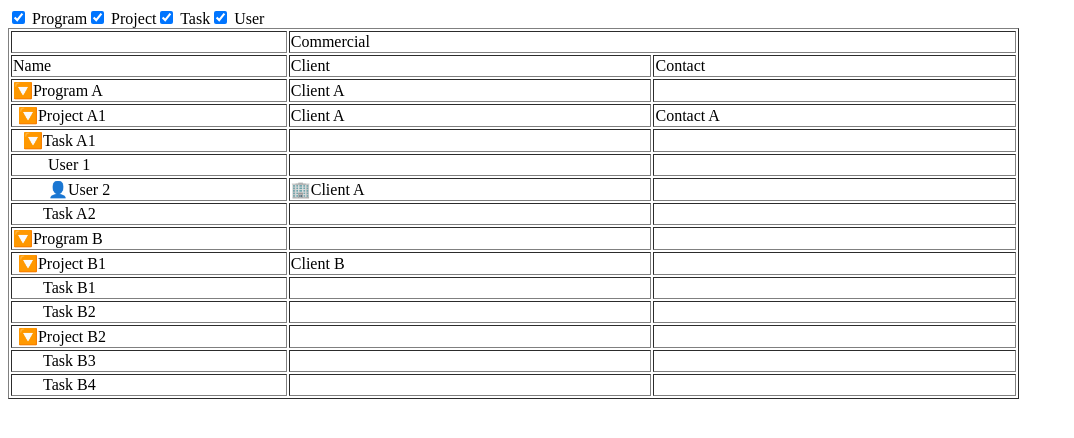
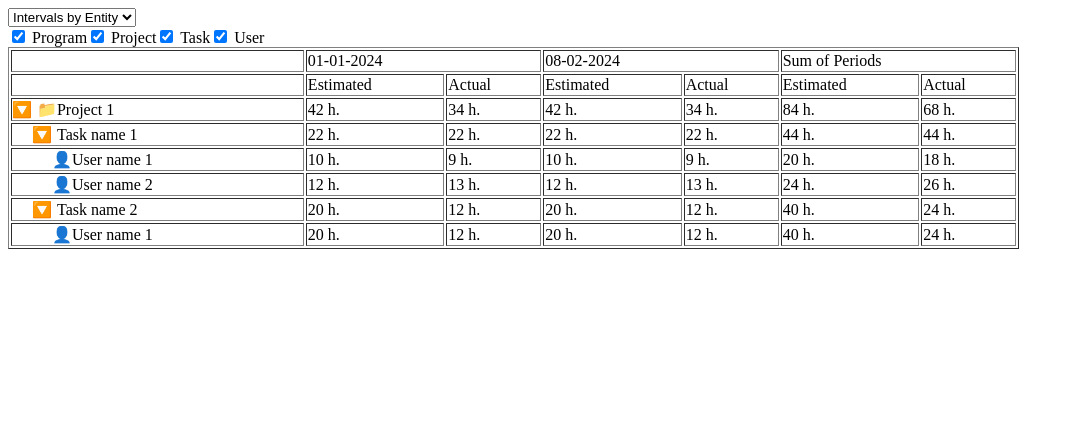
Before and after one commit to itm-platform/Resource-Analysis, a plain HTML site: page flexibleTable.html in a window 1280 px wide. Shown: the whole page, without its empty margins (0-1074 px from the left). Drawn offline with Linux system fonts and the light colour scheme.

Commit message:
new in-data column grouping

```diff
--- a/flexibleTable.html
+++ b/flexibleTable.html
@@ -17,49 +17,65 @@
 </head>
 
 <body>
-
-    <div id="filtersDiv"></div>
+    <div id="filtersDiv">
+        <!-- Dropdown for selecting the data file -->
+        <select id="dataFileSelector">
+            <option value="intervalsByEntity">Intervals by Entity</option>
+            <option value="TotalsByEntity">Totals by Entity</option>
+        </select>
+    </div>
     <div id="tableContainer" style="width: 80%;"></div>
 
     <script type="module">
         import { FlexibleTable } from './flexibleTable.js';
         import { FilterManager } from './filterManager.js';
-        import data from './dataSamples/flexibleTableDataSample.js';
 
-        document.addEventListener('DOMContentLoaded', () => {
-            let options = {
-                columns: [
-                    {
-                        group: "Name",
-                        columns: [
-                            { field: "name", display: true, title: "Name", type: "string", width: "70px" }
-                        ]
-                    },
-                    {
-                        group: "Commercial",
-                        columns: [
-                            { field: "client", display: true, title: "Client", type: "string", width: "100px" },
-                            { field: "contact", display: true, title: "Contact", type: "string", width: "100px" }
-                        ]
-                    }
-                ],
-                filters: {
-                    rowFilters: { Program: true, Project: true, Task: true, User: true },
-                    // Column filters can be added in the future
-                }
-            };
+        const dataFileSelector = document.getElementById('dataFileSelector');
+        let currentDataModule = './dataSamples/intervalsByEntity.js'; // Default data module
 
+        // Initialize FilterManager outside the data loading function
+        let options = {
+            filters: {
+                rowFilters: { Program: true, Project: true, Task: true, User: true },
+            }
+        };
 
-            let filterManager = new FilterManager('filtersDiv', filters => { }, options.filters.rowFilters);
-            let flexibleTable = new FlexibleTable('tableContainer', data, filterManager.filters, options.columns);
+        let filterManager = new FilterManager('filtersDiv', filters => {}, options.filters.rowFilters);
+        let flexibleTable;
+
+        document.addEventListener('DOMContentLoaded', async () => {
+            await loadDataAndInitializeTable(currentDataModule);
+
+            dataFileSelector.addEventListener('change', async (event) => {
+                const selectedOption = event.target.value;
+                currentDataModule = `./dataSamples/${selectedOption}.js`;
+                await loadDataAndInitializeTable(currentDataModule);
+            });
+        });
+
+        async function loadDataAndInitializeTable(dataModulePath) {
+            const { default: data } = await import(dataModulePath);
+
+            // Clear existing content in the tableContainer
+            const tableContainer = document.getElementById('tableContainer');
+            while (tableContainer.firstChild) {
+                tableContainer.removeChild(tableContainer.firstChild);
+            }
+
+            // Reuse filterManager and only reset if necessary
+            // This place is where you might want to update or reset filters based on new data
+
+            // Initialize or reinitialize the FlexibleTable as needed
+            flexibleTable = new FlexibleTable('tableContainer', data, filterManager.filters);
 
             filterManager.onFilterChangeCallback = (filters) => {
                 flexibleTable.updateFilters(filters);
             };
-        });
+        }
     </script>
 
 </body>
 
 
+
 </html>
--- a/flexibleTable.js
+++ b/flexibleTable.js
@@ -1,10 +1,9 @@
 // flexibleTable.js
 export class FlexibleTable {
-    constructor(containerId, data, filters = {}, columns = []) {
+    constructor(containerId, dataset, filters = {}) {
         this.container = document.getElementById(containerId);
-        this.data = data;
+        this.dataset = dataset; // The entire new dataset including groups and rows
         this.filters = filters;
-        this.columns = columns; // New: Column definitions
         this.generateTable();
     }
 
@@ -20,127 +19,74 @@ export class FlexibleTable {
         this.tbody = document.createElement('tbody');
         this.table.appendChild(this.tbody);
 
-        // Modify the call to renderRows to use tbody for inserting rows
-        this.renderRows(this.data);
+        // Render rows with the new data structure
+        this.renderRows(this.dataset.rows);
     }
 
     renderHeader() {
         const header = this.table.createTHead();
-        const groupRow = header.insertRow();
-        let hasGroups = false; // Flag to track if we have any groups
+        const headerRow = header.insertRow();
 
-        // Check if we have groups with more than one column
-        this.columns.forEach(group => {
-            if (group.columns.length > 1) {
-                hasGroups = true;
-            }
+        // Add an empty cell for the first column for the toggle/indentation/name
+        headerRow.insertCell();
+
+        // Iterate over each group to create headers
+        this.dataset.groups.forEach(group => {
+            const cell = headerRow.insertCell();
+            cell.textContent = group.name;
+            cell.setAttribute('colspan', group.columns.length);
         });
 
-        // Only create the group headers if we have groups with more than one column
-        if (hasGroups) {
-            this.columns.forEach(group => {
-                if (group.columns.length > 1) {
-                    const groupCell = groupRow.insertCell();
-                    groupCell.textContent = group.group;
-                    groupCell.setAttribute('colspan', group.columns.length);
-                } else {
-                    // For groups with one column, insert an empty cell to maintain structure
-                    groupRow.insertCell();
-                }
-            });
-        }
+        // Second row for individual columns
+        const columnRow = header.insertRow();
+        // Again, add an empty cell for the first column
+        columnRow.insertCell();
 
-        // Always create the individual column headers
-        const headerRow = header.insertRow();
-        this.columns.forEach(group => {
+        this.dataset.groups.forEach(group => {
             group.columns.forEach(column => {
-                if (column.display) {
-                    const cell = headerRow.insertCell();
-                    cell.textContent = column.title;
-                    cell.style.width = column.width;
-                }
+                const cell = columnRow.insertCell();
+                cell.textContent = column.name;
             });
         });
     }
 
     renderRows(items, parentRowId = '', level = 0, parentVisible = true) {
-        // Determine if an item is visible based on filters and parent visibility
-        const isVisible = (item) => {
-            let visibility = this.filters.hasOwnProperty(item.type) ? this.filters[item.type] : true;
-            return parentVisible && visibility;
-        };
-
-        const createRow = (item, index) => {
+        items.forEach((item, index) => {
+            if (!this.filters.hasOwnProperty(item.type) || this.filters[item.type]) {
                 const rowId = `${parentRowId}${index}`;
-            let row = this.tbody.insertRow(-1);
+                const row = this.tbody.insertRow();
                 row.setAttribute('data-id', rowId);
                 row.setAttribute('data-type', item.type);
-
-            if (!isVisible(item)) {
+                if (!parentVisible) {
                     row.style.display = 'none';
                 }
 
-            return row;
-        };
-
-        const fillCell = (cell, item, column, level, isFirstColumn) => {
-            let content = '';
-            if (isFirstColumn && this._itemHasChildren(item)) {
-                content = createToggleIcon(item, level, cell);
+                // First cell for name with toggle/indentation
+                const nameCell = row.insertCell();
+                nameCell.innerHTML = item.render || item.name;
+                nameCell.style.paddingLeft = `${level * 20}px`; // Adjust the level of indentation
+                if (item.children && item.children.length > 0) {
+                    this._addToggleIcon(nameCell, true, rowId);
                 }
 
-            content += item.render && item.render[column.field] ? item.render[column.field] : item[column.field] || '';
-
-            if (isFirstColumn && !this._itemHasChildren(item)) {
-                content = `<span style="margin-left: ${5 * level + 20}px">${content}</span>`;
+                this.dataset.groups.forEach(group => {
+                    const groupValues = item.values.find(value => value.groupId === group.id);
+                    if (groupValues) {
+                        groupValues.values.forEach(value => {
+                            const cell = row.insertCell();
+                            cell.innerHTML = value.render || value.value;
+                        });
                     }
-
-            let contentSpan = document.createElement('span');
-            contentSpan.innerHTML = content;
-            cell.appendChild(contentSpan);
-        };
-
-        const createToggleIcon = (item, level, cell) => {
-            let isVisibleItem = isVisible(item);
-            let toggleSpan = document.createElement('span');
-            toggleSpan.className = 'toggle-icon';
-            toggleSpan.style.marginLeft = `${5 * level}px`;
-            toggleSpan.innerHTML = isVisibleItem ? '🔽' : '▶️';
-            toggleSpan.onclick = () => this.toggleRow(cell.parentElement.getAttribute('data-id'), toggleSpan);
-            cell.appendChild(toggleSpan);
-
-            return '';
-        };
-
-        items.forEach((item, index) => {
-            let row = createRow(item, index);
-
-            this.columns.forEach((group, groupIndex) => {
-                group.columns.forEach((column, columnIndex) => {
-                    let cell = row.insertCell();
-                    const isFirstColumn = columnIndex === 0 && groupIndex === 0;
-                    fillCell(cell, item, column, level, isFirstColumn);
-                });
                 });
 
-            if (this._itemHasChildren(item)) {
-                this.renderRows(item.children, `${row.getAttribute('data-id')}-`, level + 1, isVisible(item));
+                if (item.children) {
+                    this.renderRows(item.children, `${rowId}-`, level + 1, parentVisible && this.filters[item.type]);
+                }
             }
         });
     }
 
-
-    _itemHasChildren(item) {
-        return item.children && item.children.length > 0;
-    }
-
-    _addToggleIcon(toggleCell, isVisible, rowId) {
-        toggleCell.innerHTML = isVisible ? '🔽' : '▶️';
-        toggleCell.classList.add('toggle-cell', 'clickable');
-        toggleCell.addEventListener('click', () => this.toggleRow(rowId, toggleCell));
-    }
-
-    toggleRow(rowId, toggleIcon) {
+    toggleRow(rowId, toggleCell) {
         const rows = this.table.querySelectorAll(`tr[data-id^="${rowId}-"]`);
         let isAnyVisible = Array.from(rows).some(row => row.style.display !== 'none');
 
@@ -148,16 +94,24 @@ export class FlexibleTable {
             row.style.display = row.style.display === 'none' ? '' : 'none';
         });
 
-        toggleIcon.innerHTML = isAnyVisible ? '▶️' : '🔽';
+        this._updateToggleIcon(toggleCell, !isAnyVisible);
     }
 
+    _addToggleIcon(cell, isVisible, rowId) {
+        const toggleSpan = document.createElement('span');
+        toggleSpan.innerHTML = isVisible ? '🔽' : '▶️';
+        toggleSpan.style.marginRight = '5px';
+        toggleSpan.onclick = () => this.toggleRow(rowId, toggleSpan);
+        cell.insertBefore(toggleSpan, cell.firstChild);
+    }
 
+    _updateToggleIcon(toggleSpan, isVisible) {
+        toggleSpan.innerHTML = isVisible ? '🔽' : '▶️';
+    }
 
     updateFilters(newFilters) {
         this.filters = newFilters;
         this.container.innerHTML = '';
         this.generateTable();
     }
-
-
 }
```
Also changed, not shown: dataSamples/totalsByEntity.js (added, +201 -0 lines). Lines whose indentation alone changed are shown as unchanged.
